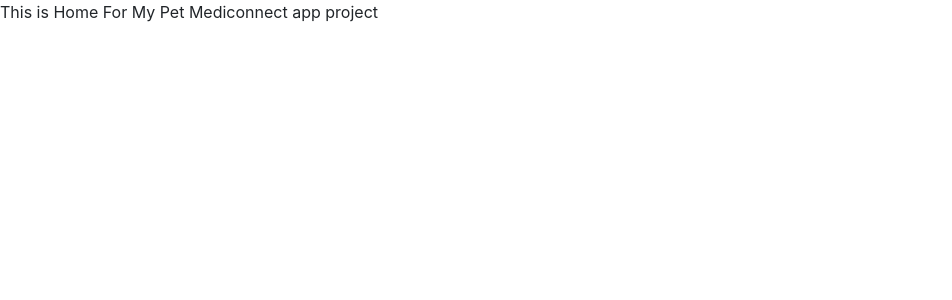
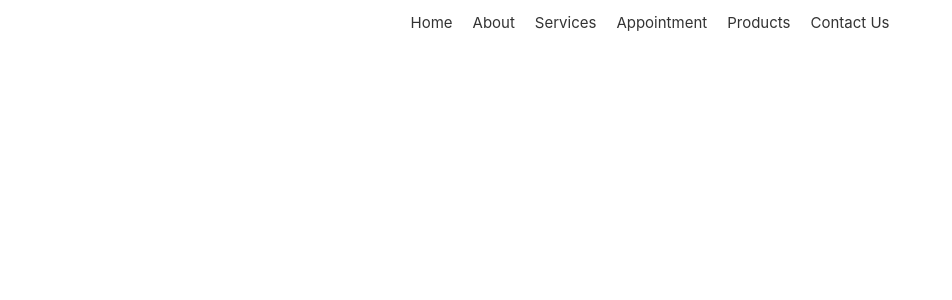
Before and after one commit to thetalha-tariq/FYPFrontend, a React (Create React App) app: page / in a window 1280 px wide. Shown: the top 300 px of the page, without its empty margins (0-952 px from the left). Built offline with nearby package versions, Linux system fonts and the light colour scheme.

Commit message:
Addind NavBar

```diff
--- a/src/pages/Home.js
+++ b/src/pages/Home.js
@@ -1,7 +1,11 @@
 import React from "react";
-
+import Navbar from "./Navbar";
 const Home = () => {
-  return <div>This is Home For My Pet Mediconnect app project</div>;
+  return (
+    <div>
+      <Navbar />
+    </div>
+  );
 };
 
 export default Home;
--- /dev/null
+++ b/src/pages/Navbar.css
@@ -0,0 +1,45 @@
+.navbar {
+  background-color: #fff; /* Change background color to white */
+  padding: 10px 20px;
+  display: flex;
+  justify-content: center; /* Center align items */
+}
+
+.nav-links {
+  list-style-type: none;
+  margin: 0;
+  padding: 0;
+  display: flex;
+}
+
+.nav-links li {
+  margin-left: 20px; /* Add margin to space out links */
+  position: relative; /* Add relative positioning for pseudo-element */
+}
+
+.nav-links li a {
+  color: #333; /* Change text color to dark */
+  text-decoration: none;
+  position: relative; /* Add relative positioning for underline effect */
+  font-size: 15px; /* Set font size to 16px */
+  font-family: "Inter", sans-serif; /* Set font family to Inter, sans-serif */
+}
+
+.nav-links li a::before {
+  content: "";
+  position: absolute;
+  left: 0;
+  bottom: -3px; /* Adjust the distance of the underline */
+  width: 0; /* Start with zero width */
+  height: 2px;
+  background-color: #7666ca; /* Initial underline color */
+  transition: width 0.5s ease; /* Slow down the width transition */
+}
+
+.nav-links li a:hover {
+  color: #7666ca; /* Change text color to match the line color on hover */
+}
+
+.nav-links li a:hover::before {
+  width: 100%; /* Draw the line to full width on hover */
+}
--- /dev/null
+++ b/src/pages/Navbar.js
@@ -0,0 +1,31 @@
+import React from "react";
+import "./Navbar.css"; // Import the CSS file for styling
+
+const Navbar = () => {
+  return (
+    <nav className="navbar">
+      <ul className="nav-links">
+        <li>
+          <a href="#home">Home</a>
+        </li>
+        <li>
+          <a href="#about">About</a>
+        </li>
+        <li>
+          <a href="#services">Services</a>
+        </li>
+        <li>
+          <a href="#appointment">Appointment</a>
+        </li>
+        <li>
+          <a href="#products">Products</a>
+        </li>
+        <li>
+          <a href="#contact">Contact Us</a>
+        </li>
+      </ul>
+    </nav>
+  );
+};
+
+export default Navbar;
```
